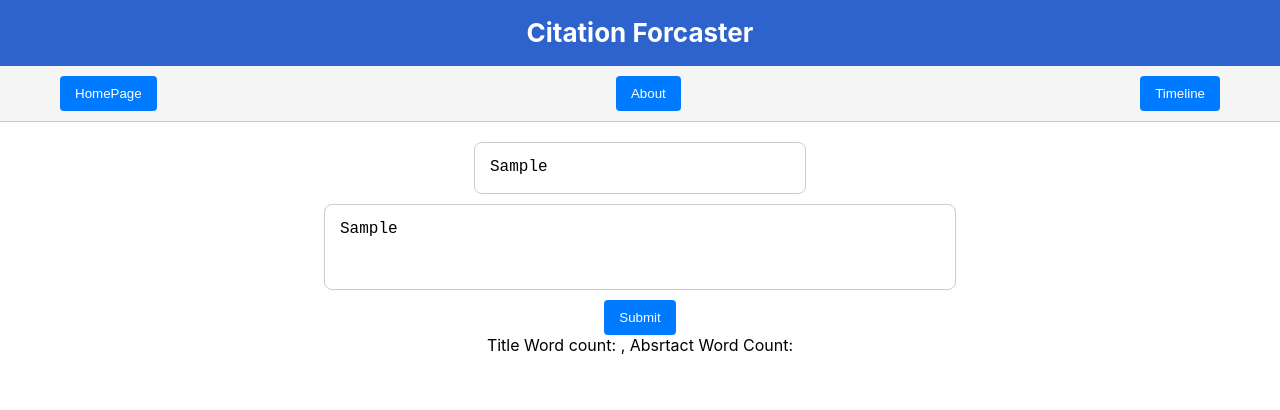
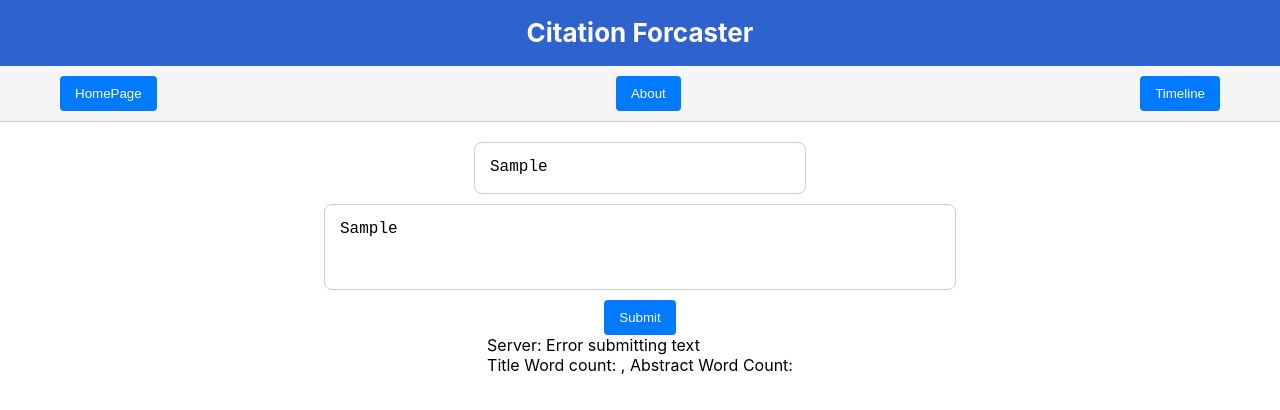
Before and after one commit to danielkopp4/Citation-Forecaster, a React (Create React App) app in the folder webApp/prediction_ui/: page / in a window 1280 px wide. Both pictures are taken after typing "Sample", "Sample" into the empty fields and a click on the button "Submit". Shown: the top 410 px of the page. Built offline with nearby package versions, Linux system fonts and the light colour scheme; no server answers.

Commit message:
Added documentation for home page

```diff
--- a/webApp/prediction_ui/src/componenets/HomePage.js
+++ b/webApp/prediction_ui/src/componenets/HomePage.js
@@ -2,54 +2,63 @@
 import React, { useState, useEffect } from 'react';
 import axios from 'axios';
 
+/**
+ * HomePage component for submitting text and title to a backend server,
+ * and displaying the response including word counts.
+ */
+function HomePage() {
+  // State hooks for managing component state
+  const [text, setText] = useState(''); // State for the abstract text
+  const [title, setTitle] = useState(''); // State for the title text
+  const [responseMessage, setResponseMessage] = useState(''); // State for the server response message
+  const [wordCount, setWordCount] = useState(''); // State for the word count of the abstract
+  const [titleWordCount, setTitleWordCount] = useState(''); // State for the word count of the title
 
-function HomePage() {
-  const [text, setText] = useState('');
-  const [title, setTitle] = useState('');
-  const [notification, setNotification] = useState('');
-  const [message, setMessage] = useState('');
+  // Handler for abstract text area change
+  const handleTextChange = (event) => {
+    setText(event.target.value);
+  };
 
-  const handleTextChange = (event) => {
-    const textarea = event.target;
-    setText(textarea.value);
-  };
-  const [responseMessage, setResponseMessage] = useState('');
-  const [wordCount, setWordCount] = useState('');
-  const [titleWordCount, setTitleWordCount] = useState('');
+  // Handler for form submission
   const handleSubmit = async () => {
     try {
+      // Post request to backend with text and title
       const response = await axios.post('http://localhost:8000/submit-text', { text, title });
+      // Destructuring response data
       const { message, wordCount, wordCountTitle } = response.data;
+      // Updating states with response data
       setResponseMessage(message);
       setWordCount(wordCount);
       setTitleWordCount(wordCountTitle);
     } catch (error) {
+      // Handling and logging submission errors
       console.error('Error submitting text:', error);
       setResponseMessage('Error submitting text');
     }
   };
 
+  // useEffect hook to fetch initial message from server on component mount
   useEffect(() => {
     fetch("http://localhost:8000/message")
       .then((res) => res.json())
-      .then((data) => setMessage(data.message));
+      .then((data) => setResponseMessage(data.message));
   }, []);
 
+  // Render method returning JSX
   return (
     <div>
-
       <div className="content">
         <div className="textbox-container">
+          {/* Title input area */}
           <textarea
             placeholder="Type your Title here..."
             value={title}
-            onChange={(t) => {
-              setTitle(t.target.value );
-            }}
+            onChange={(t) => setTitle(t.target.value)}
             className="other-cool-textbox"
             rows={3}
           />
 
+          {/* Abstract input area */}
           <textarea
             placeholder="Type your Abstract here..."
             value={text}
@@ -57,16 +66,24 @@ function HomePage() {
             className="cool-textbox"
             rows={3}
           />
+
+          {/* Submit button */}
           <button onClick={handleSubmit} className="submit-button">Submit</button>
-          {responseMessage && <div className="notification">Server: {responseMessage}</div> && wordCount !== null && <div>Title Word count: {titleWordCount}, Absrtact Word Count: {wordCount}</div>}
+
+          {/* Displaying server response and word counts */}
+          {responseMessage && (
+            <div className="notification">
+              Server: {responseMessage}
+              {wordCount !== null && (
+                <div>Title Word count: {titleWordCount}, Abstract Word Count: {wordCount}</div>
+              )}
+            </div>
+          )}
         </div>
-
-      </div>
-
-      <div className="Message">
       </div>
     </div>
   );
 }
 
+// Exporting HomePage component
 export default HomePage;
```
